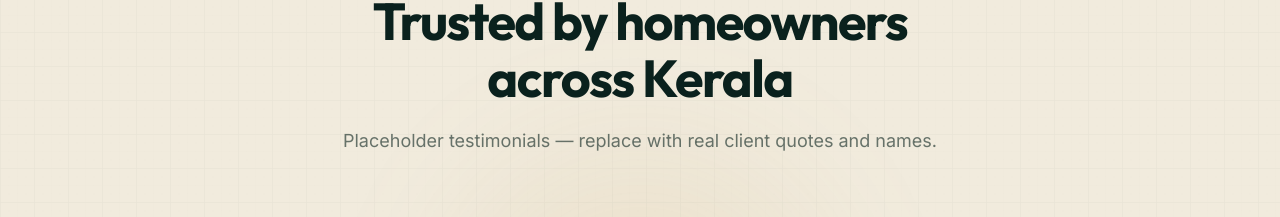
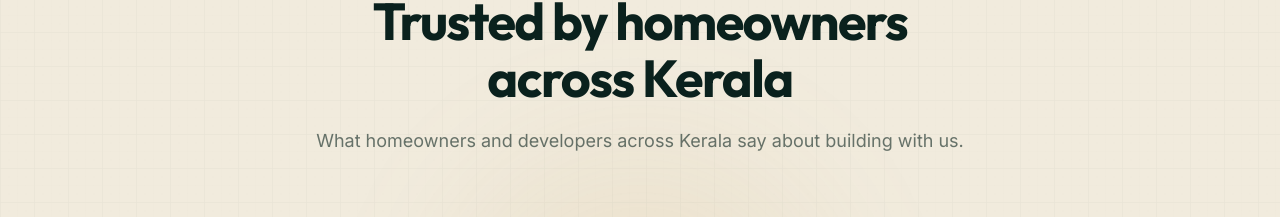
Before and after one commit to Ahamedshakir02/holytouch-website, a React (Vite) app: page / in a window 1280 px wide. Shown: the part 5840-6057 px from the top of the page. Built offline with nearby package versions, Linux system fonts and the light colour scheme.

Commit message:
fix: update intro text in Testimonials component for improved clarity and relevance

```diff
--- a/src/sections/Testimonials.jsx
+++ b/src/sections/Testimonials.jsx
@@ -21,7 +21,7 @@ export default function Testimonials() {
           index="(05)"
           eyebrow="Client stories"
           title="Trusted by homeowners across Kerala"
-          intro="Placeholder testimonials — replace with real client quotes and names."
+          intro="What homeowners and developers across Kerala say about building with us."
           className="mx-auto"
         />
 
```
